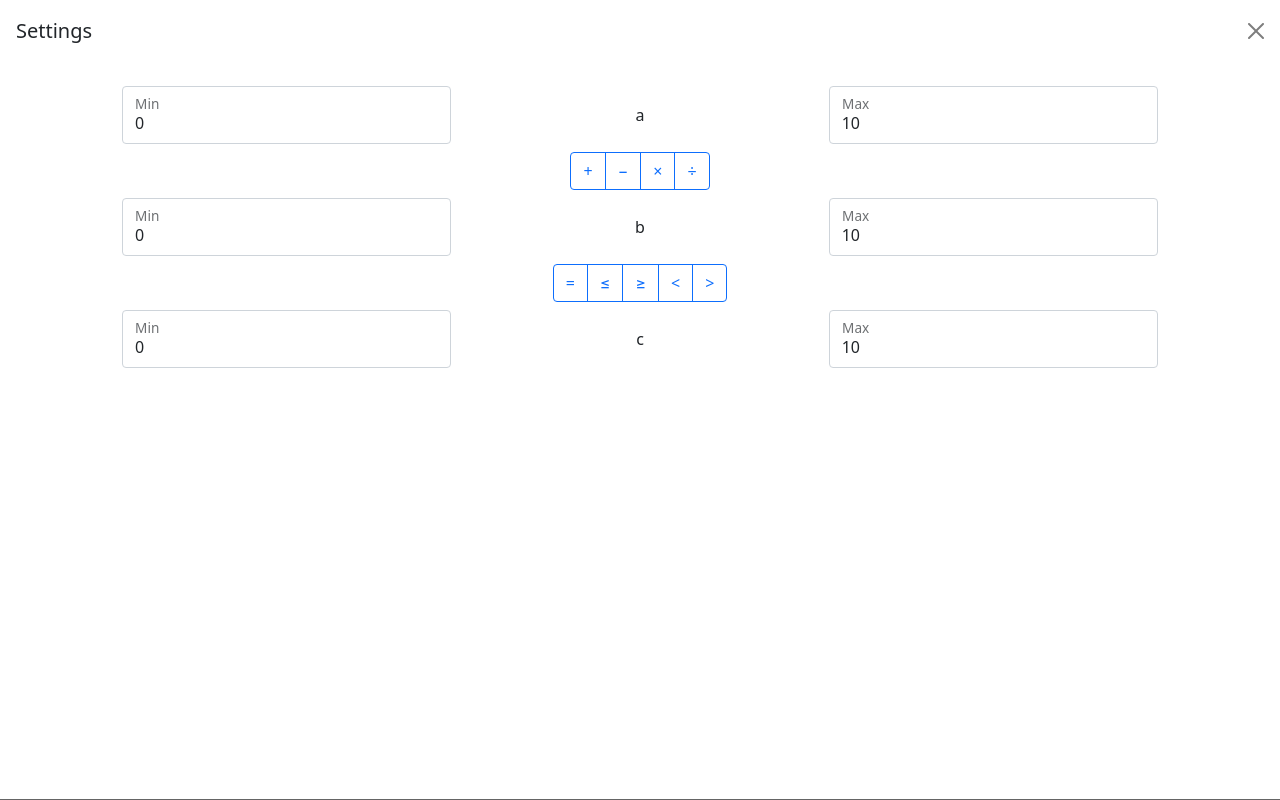
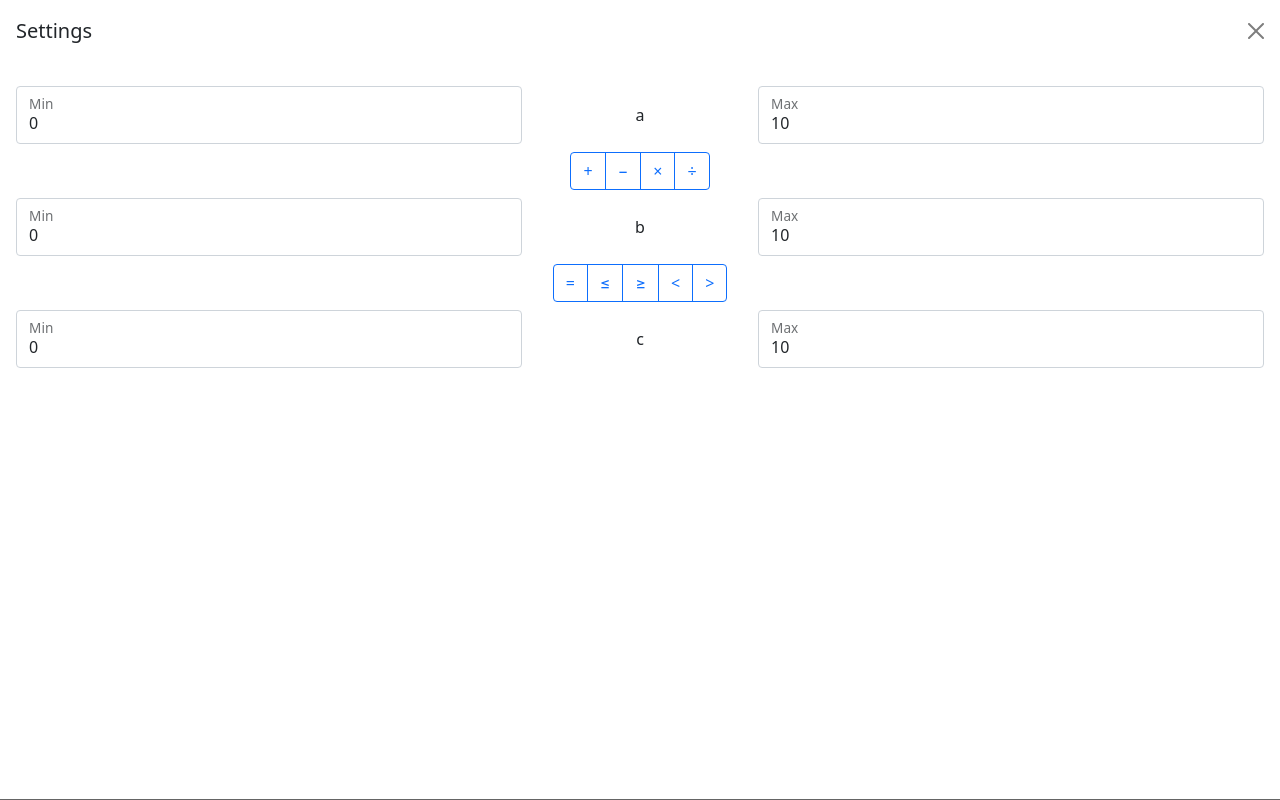
Before and after one commit to br4ch1st0chr0n3/mini-games, a plain HTML site: page docs/index.html in a window 1280 px wide. Both pictures are taken after a click on the button 530 px from the left and 53 px from the top of the page. Drawn offline with nearby package versions, Linux system fonts and the light colour scheme.

Commit message:
change settings widths

```diff
--- a/docs/index.html
+++ b/docs/index.html
@@ -117,7 +117,7 @@
 
       <div class="offcanvas offcanvas-top h-100" tabindex="-1" id="offcanvasBottom"
         aria-labelledby="offcanvasBottomLabel">
-        <!-- <div> -->
+      <!-- <div> -->
         <div class="offcanvas-header">
           <h5 class="offcanvas-title" id="offcanvasBottomLabel">
             Settings
@@ -126,31 +126,29 @@
         </div>
         <div class="offcanvas-body" id="settings_body">
           <div class="row justify-content-center pt-2 pb-2">
-            <div class="col-10">
+            <div class="col">
               <div class="row">
-                <div class="col-sm my-auto text-center">
+                <div class="col-5 my-auto text-center">
                   <div class="form-floating pb-2">
-                    <input type="number" pattern="^0|([1-9][0-9]*)$" class="form-control" id="floatingInputGrid" placeholder="0"
-                      value="0" />
+                    <input type="number" pattern="^0|([1-9][0-9]*)$" class="form-control" id="floatingInputGrid"
+                      placeholder="0" value="0" />
                     <label for="floatingInputGrid">Min</label>
                   </div>
                 </div>
-                <div class="col-sm my-auto text-center">
-                  <div class="pb-2">
-                    <button class="btn">a</button>
-                  </div>
+                <div class="col-2 my-auto text-center pb-2">
+                  <button class="btn">a</button>
                 </div>
-                <div class="col-sm my-auto text-center">
+                <div class="col-5 my-auto text-center">
                   <div class="form-floating pb-2">
-                    <input type="number" pattern="^0|([1-9][0-9]*)$" class="form-control" id="floatingInputGrid" placeholder="0"
-                      value="10" />
+                    <input type="number" pattern="^0|([1-9][0-9]*)$" class="form-control" id="floatingInputGrid"
+                      placeholder="0" value="10" />
                     <label for="floatingInputGrid">Max</label>
                   </div>
                 </div>
               </div>
 
               <div class="row">
-                <div class="col-sm my-auto text-center">
+                <div class="col my-auto text-center">
                   <div class="btn-group pb-2" id="arithmetical_operators">
                     <button type="button" class="btn btn-outline-primary">
                       &plus;
@@ -169,29 +167,29 @@
               </div>
 
               <div class="row">
-                <div class="col-sm my-auto text-center">
+                <div class="col-5 my-auto text-center">
                   <div class="form-floating pb-2">
-                    <input type="number" pattern="^0|([1-9][0-9]*)$" class="form-control" id="floatingInputGrid" placeholder="0"
-                      value="0" />
+                    <input type="number" pattern="^0|([1-9][0-9]*)$" class="form-control" id="floatingInputGrid"
+                      placeholder="0" value="0" />
                     <label for="floatingInputGrid">Min</label>
                   </div>
                 </div>
-                <div class="col-sm my-auto text-center">
+                <div class="col-2 my-auto text-center">
                   <div class="pb-2">
                     <button class="btn">b</button>
                   </div>
                 </div>
-                <div class="col-sm my-auto text-center">
+                <div class="col-5 my-auto text-center">
                   <div class="form-floating pb-2">
-                    <input type="number" pattern="^0|([1-9][0-9]*)$" class="form-control" id="floatingInputGrid" placeholder="0"
-                      value="10" />
+                    <input type="number" pattern="^0|([1-9][0-9]*)$" class="form-control" id="floatingInputGrid"
+                      placeholder="0" value="10" />
                     <label for="floatingInputGrid">Max</label>
                   </div>
                 </div>
               </div>
 
               <div class="row">
-                <div class="col-sm my-auto text-center">
+                <div class="col my-auto text-center">
                   <div class="btn-group pb-2" id="comparison_operators">
                     <button type="button" class="btn btn-outline-primary">
                       &equals;
@@ -213,22 +211,22 @@
               </div>
 
               <div class="row">
-                <div class="col-sm my-auto text-center">
+                <div class="col-5 my-auto text-center">
                   <div class="form-floating pb-2">
-                    <input type="number" pattern="^0|([1-9][0-9]*)$" class="form-control" id="floatingInputGrid" placeholder="0"
-                      value="0" />
+                    <input type="number" pattern="^0|([1-9][0-9]*)$" class="form-control" id="floatingInputGrid"
+                      placeholder="0" value="0" />
                     <label for="floatingInputGrid">Min</label>
                   </div>
                 </div>
-                <div class="col-sm my-auto text-center">
+                <div class="col-2 my-auto text-center">
                   <div class="pb-2">
                     <button class="btn">c</button>
                   </div>
                 </div>
-                <div class="col-sm my-auto text-center">
+                <div class="col-5 my-auto text-center">
                   <div class="form-floating pb-2">
-                    <input type="number" pattern="^0|([1-9][0-9]*)$" class="form-control" id="floatingInputGrid" placeholder="0"
-                      value="10" />
+                    <input type="number" pattern="^0|([1-9][0-9]*)$" class="form-control" id="floatingInputGrid"
+                      placeholder="0" value="10" />
                     <label for="floatingInputGrid">Max</label>
                   </div>
                 </div>
```
